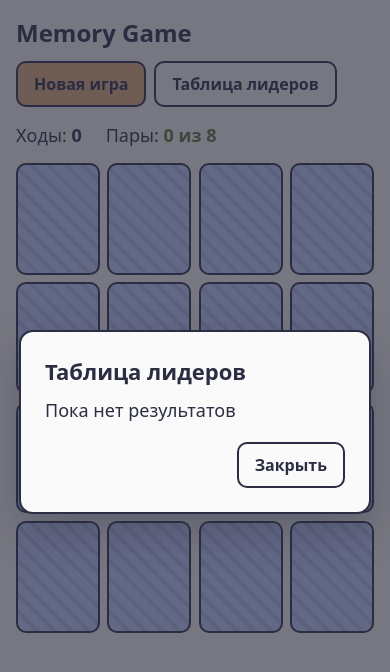
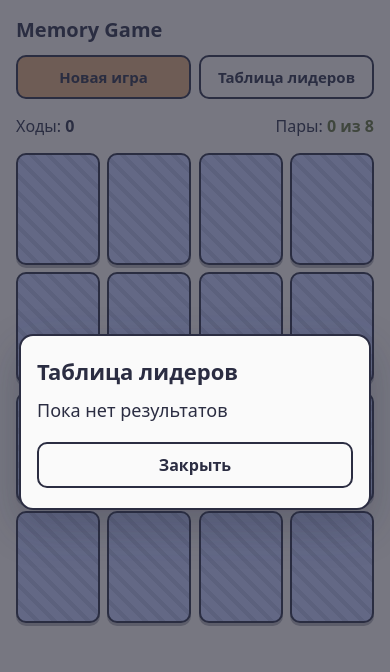
Before and after one commit to denystoneone1/memory-game, a website built with Vite: page index.html in a window 390 px wide. Both pictures are taken after a click on the button "Таблица лидеров". Built offline with nearby package versions, Linux system fonts and the light colour scheme.

Commit message:
style: add layout and card styles

```diff
--- a/src/style.css
+++ b/src/style.css
@@ -6,6 +6,8 @@
   --color-suit-2: #606c38;
   --color-ink: #2b2d42;
   --radius: 10px;
+  --content-width: 560px;
+  --transition: 0.2s ease;
 
   font-family:
     system-ui,
@@ -26,6 +28,7 @@
 body {
   margin: 0;
   min-height: 100vh;
+  min-height: 100dvh;
   background-color: var(--color-table);
 }
 
@@ -35,7 +38,7 @@ body {
   align-items: center;
   justify-content: space-between;
   gap: 12px;
-  max-width: 640px;
+  max-width: var(--content-width);
   margin: 0 auto;
   padding: 16px;
 }
@@ -60,10 +63,30 @@ body {
   font: inherit;
   font-weight: 600;
   cursor: pointer;
+  transition:
+    background-color var(--transition),
+    color var(--transition),
+    transform var(--transition);
+}
+
+.button:active {
+  transform: translateY(1px);
 }
 
 .button--primary {
   background-color: var(--color-suit-1);
+}
+
+@media (hover: hover) {
+  .button:hover {
+    background-color: var(--color-ink);
+    color: var(--color-face);
+  }
+
+  .button--primary:hover {
+    border-color: var(--color-suit-2);
+    background-color: var(--color-suit-2);
+  }
 }
 
 .button:focus-visible,
@@ -73,7 +96,7 @@ body {
 }
 
 .main {
-  max-width: 640px;
+  max-width: var(--content-width);
   margin: 0 auto;
   padding: 0 16px 32px;
 }
@@ -101,6 +124,8 @@ body {
   display: grid;
   grid-template-columns: repeat(4, 1fr);
   gap: clamp(6px, 2vw, 12px);
+  width: min(100%, max(280px, (100dvh - 190px) * 0.75));
+  margin: 0 auto;
 }
 
 .card {
@@ -118,6 +143,13 @@ body {
   width: 100%;
   height: 100%;
   transform-style: preserve-3d;
+  transition: transform 0.4s ease;
+}
+
+@media (hover: hover) {
+  .card:not(.card--open, .card--matched):hover .card__inner {
+    transform: translateY(-4px);
+  }
 }
 
 .card--open .card__inner {
@@ -131,7 +163,9 @@ body {
 
 .card--matched .card__face--front {
   border-color: var(--color-suit-2);
-  box-shadow: inset 0 0 0 2px var(--color-suit-2);
+  box-shadow:
+    inset 0 0 0 2px var(--color-suit-2),
+    0 3px 0 var(--color-suit-2);
 }
 
 .card__face {
@@ -142,6 +176,7 @@ body {
   justify-content: center;
   border: 2px solid var(--color-ink);
   border-radius: var(--radius);
+  box-shadow: 0 3px 0 rgb(43 45 66 / 35%);
   -webkit-backface-visibility: hidden;
   backface-visibility: hidden;
 }
@@ -232,3 +267,40 @@ body {
   color: var(--color-suit-2);
   font-weight: 700;
 }
+
+@media (max-width: 480px) {
+  .header__title {
+    font-size: 1.25rem;
+  }
+
+  .header__actions {
+    width: 100%;
+  }
+
+  .header__actions .button {
+    flex: 1;
+    padding-inline: 8px;
+    font-size: 0.9375rem;
+    white-space: nowrap;
+  }
+
+  .stats {
+    justify-content: space-between;
+    font-size: 1rem;
+  }
+
+  .modal__content {
+    padding: 20px 16px;
+  }
+
+  .modal__actions .button {
+    flex: 1;
+  }
+}
+
+@media (prefers-reduced-motion: reduce) {
+  .card__inner,
+  .button {
+    transition: none;
+  }
+}
```
